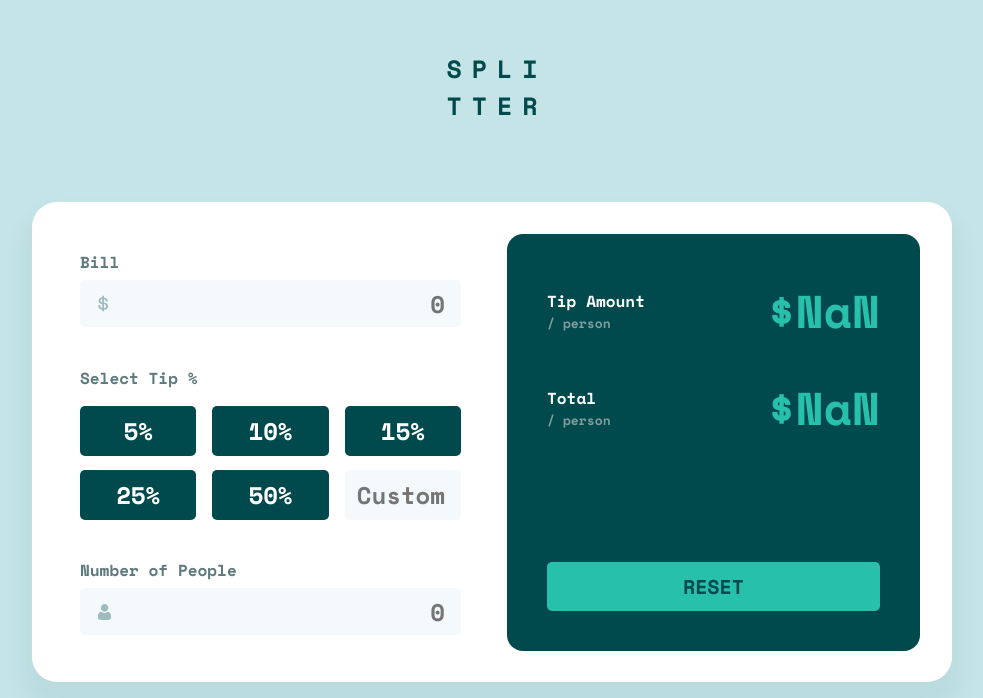
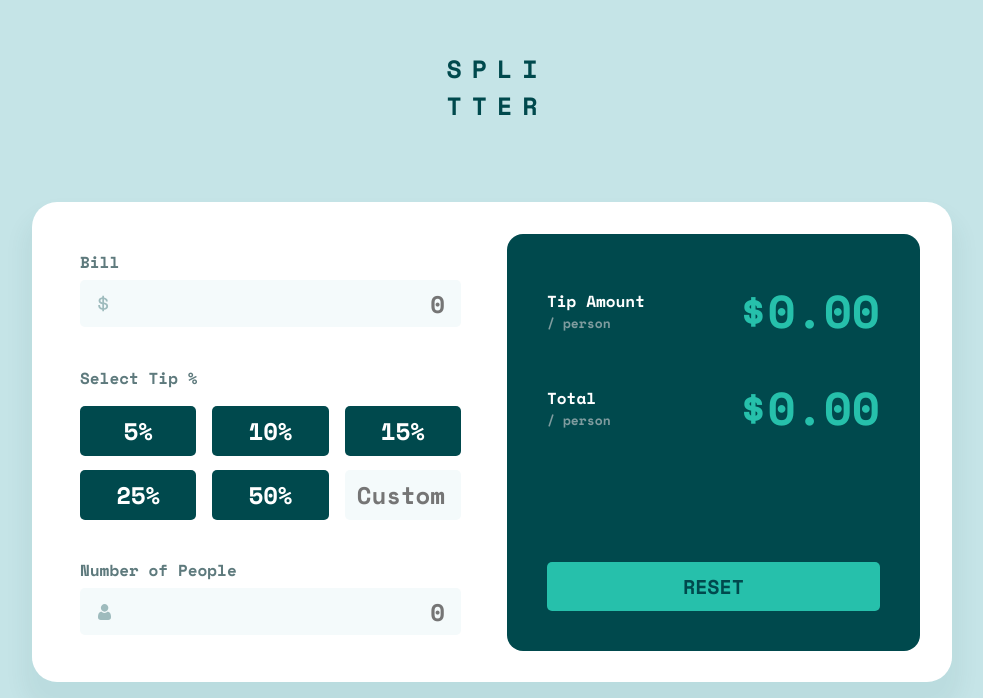
Before and after one commit to GracilianoOG/fem-tip-calculator, a React (Vite) app: page / in a window 1280 px wide. Shown: the part 102-800 px from the top of the page, without its empty margins (148-1131 px from the left). Built offline with nearby package versions, Linux system fonts and the light colour scheme.

Commit message:
Add functions to calculate tip and total amount
If any of the values are falsy, zero (0) will be returned to appear on the screen.

```diff
--- a/src/components/ResultPanel/index.tsx
+++ b/src/components/ResultPanel/index.tsx
@@ -7,13 +7,27 @@ const ResultPanel = () => {
   const { bill, tip, people } = useTipValues();
 
   const billPerPerson = bill / people;
-  const tipAmount = billPerPerson * tip;
-  const totalPerPerson = billPerPerson + tipAmount;
+
+  const calcTipAmount = () => {
+    if (!bill || !people || !tip) {
+      return 0;
+    }
+    const tipAmount = billPerPerson * tip;
+    return tipAmount;
+  };
+
+  const calcTotalPerPerson = () => {
+    if (!bill || !people || !tip) {
+      return 0;
+    }
+    const totalPerPerson = billPerPerson + calcTipAmount();
+    return totalPerPerson;
+  };
 
   return (
     <ResultsWrapperStyled>
-      <ResultBox label="Tip Amount" total={tipAmount.toFixed(2)} />
-      <ResultBox label="Total" total={totalPerPerson.toFixed(2)} />
+      <ResultBox label="Tip Amount" total={calcTipAmount().toFixed(2)} />
+      <ResultBox label="Total" total={calcTotalPerPerson().toFixed(2)} />
       <ResetButtonStyled>Reset</ResetButtonStyled>
     </ResultsWrapperStyled>
   );
```
